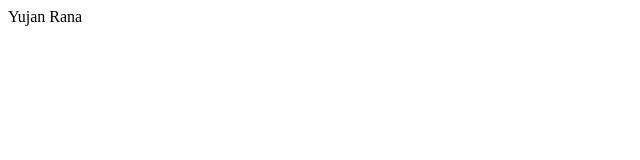
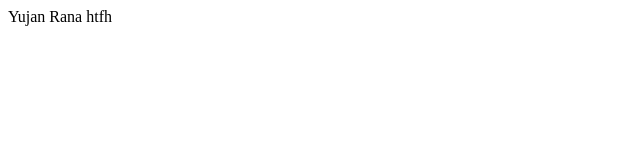
Before and after one commit to Yujan123/trainingithub, a plain HTML site: page index.html in a window 1280 px wide. Shown: the full height of the page, 0-640 px from the left. Drawn offline with Linux system fonts and the light colour scheme.

Commit message:
first commit

```diff
--- a/index.html
+++ b/index.html
@@ -6,7 +6,7 @@
     <title>Training</title>
 </head>
 <body>
-     Yujan Rana
+     Yujan Rana htfh
 
 </body>
 </html>
```
